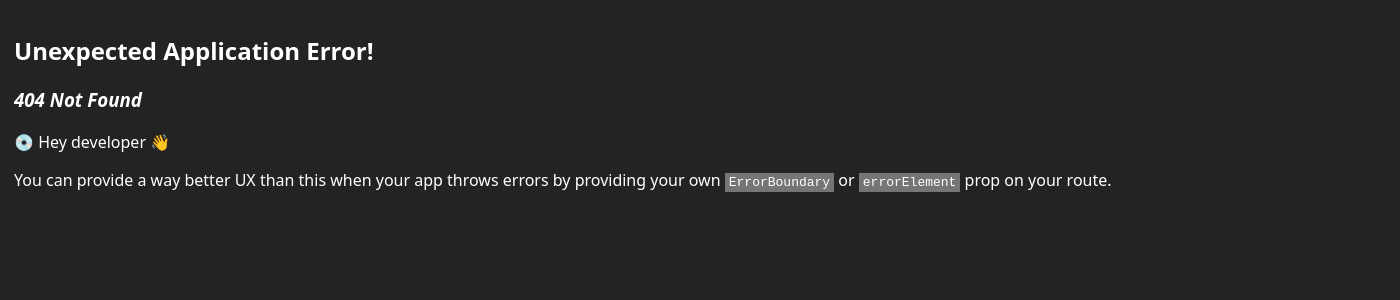
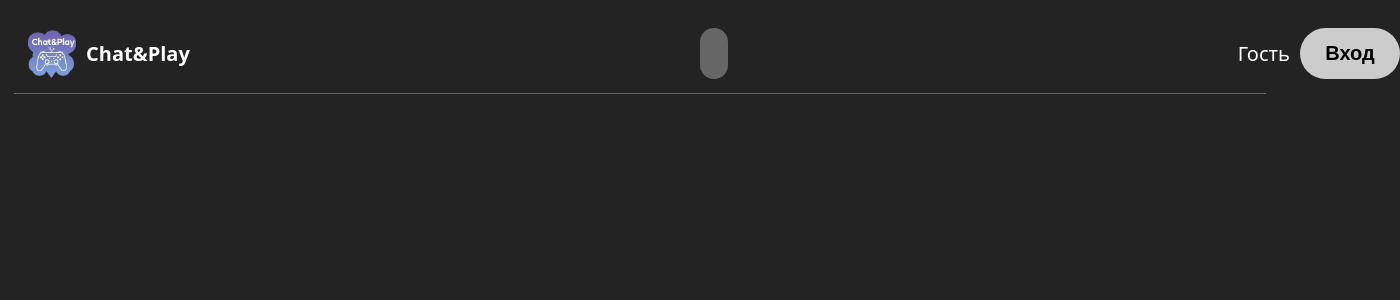
Before and after one commit to Vispers0/gaming-forum, a React (Vite) app in the folder frontend/: page /home in a window 1280 px wide. Before the commit this address had no page. Shown: the top 300 px of the page, 1400 px wide, since content can reach past the window. Built offline with nearby package versions, Linux system fonts and the light colour scheme.

Commit message:
frontend: create Home component

```diff
--- /dev/null
+++ b/frontend/src/components/Home.tsx
@@ -0,0 +1,24 @@
+import logo from "../assets/chat.png"
+import "../styles/Home.css"
+
+function Home(){
+    return (
+        <>
+            <header className="base-header">
+                <a href="localhost:5137">
+                    <img src={ logo }></img>
+                    <p>Chat&Play</p>
+                </a>
+                <input className="search-bar" placeholder="Поиск"/>
+                <div id="auth-container">
+                    <p id="username">Гость</p>
+                    <button>
+                        Вход
+                    </button>
+                </div>
+            </header>
+        </>
+    );
+}
+
+export default Home
--- a/frontend/src/components/main.tsx
+++ b/frontend/src/components/main.tsx
@@ -4,9 +4,11 @@ import { createBrowserRouter, RouterProvider } from 'react-router-dom'
 import App from './App.tsx'
 import AuthPage from './AuthPage.tsx'
 import RegisterPage from './RegisterPage.tsx'
+import Home from './Home.tsx'
 
 const router = createBrowserRouter([
   {path: "/", element: <App />},
+  {path: "/home", element: <Home />},
   {path: "/auth", element: <AuthPage />},
   {path: "/register", element: <RegisterPage />}
 ]);
--- /dev/null
+++ b/frontend/src/styles/Home.css
@@ -0,0 +1,91 @@
+* {
+    box-sizing: border-box;
+}
+
+html, body {
+    height: 100%;
+    margin: 0;
+    padding: 0;
+}
+
+:root {
+    font-family: 'Noto Sans';
+    color: #FFFFFF;
+    background-color: #232323;
+    padding: 14px;
+}
+
+#root {
+    height: 100%;
+    margin: 0;
+    padding: 0;
+}
+
+.base-header{
+    padding: 14px;
+    display: flex;
+    align-items: center;
+    gap: 10px;
+    justify-content: space-between;
+    border-bottom: #666666;
+    border-bottom-width: 1px;
+    border-bottom-style: solid;
+    flex-shrink: 0;
+}
+
+.base-header a {
+    display: flex;
+    align-items: center;
+    line-height: 0;
+    text-decoration: none;
+    gap: 10px;
+}
+
+.base-header img {
+    width: 48px;
+    height: 48px;
+    margin: 0;
+}
+
+.base-header p {
+    font-size: 20px;
+    font-weight: bold;
+    color: #FFFFFF;
+    margin: 0;
+}
+
+#username {
+    font-weight: normal;
+}
+
+.base-header button {
+    padding: 14px;
+    width: 100px;
+    height: 100%;
+    background-color: #CCCCCC;
+    color: #000000;
+    cursor: pointer;
+    border: none;
+    border-radius: 30px;
+    font-size: 20px;
+    font-weight: bolder;
+}
+
+.search-bar {
+    margin-inline: 500px;
+    padding: 14px;
+    width: 100%;
+    height: 100%;
+    background-color: #666666;
+    color: #989898;
+    border: none;
+    border-radius: 30px;
+    font-size: 20px;
+}
+
+#auth-container {
+    display: flex;
+    justify-content: center;
+    align-items: center;
+    gap: 10px;
+}
```
